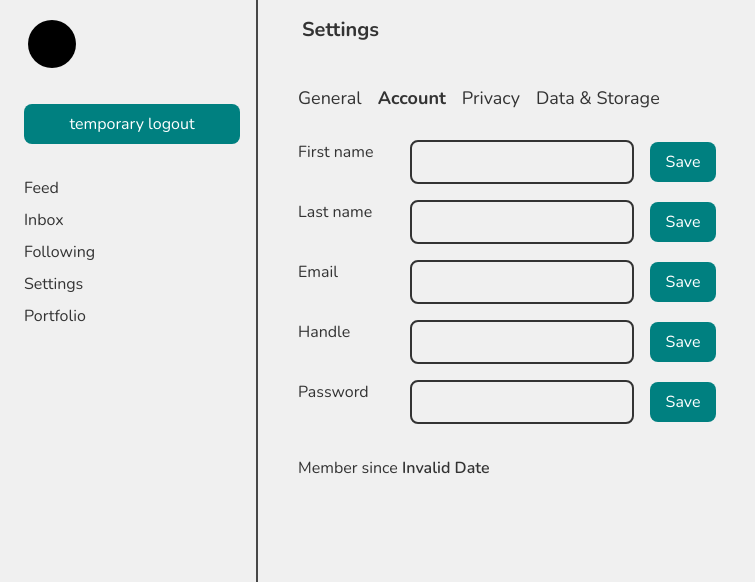
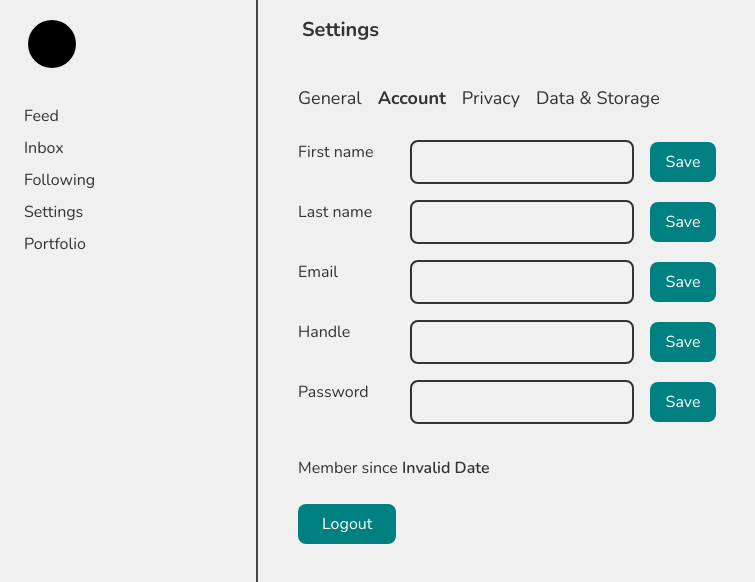
Before and after one commit to edisss1/fiabesco, a React (Vite) app: page /#/app/settings/account in a window 1280 px wide. Shown: the top 582 px of the page, without its empty margins (0-755 px from the left). Built offline with nearby package versions, Linux system fonts and the light colour scheme; no server answers.

Commit message:
update: minor changes

```diff
--- a/src/Pages/PostView.tsx
+++ b/src/Pages/PostView.tsx
@@ -12,7 +12,7 @@ const PostView = () => {
 
     return (
         <PageWrapper>
-            <div className="flex flex-col w-full max-w-[800px] items-center gap-8 mt-16">
+            <div className="flex flex-col w-full mx-auto max-w-[800px] items-center gap-8 mt-16">
                 {postData && (
                     <Post postedBy={postData.user} {...postData?.post} />
                 )}
--- a/src/Pages/settings/AccountSettings.tsx
+++ b/src/Pages/settings/AccountSettings.tsx
@@ -1,9 +1,15 @@
-import { useSelector } from "react-redux"
+import { useDispatch, useSelector } from "react-redux"
 import SettingsForm from "../../components/atoms/SettingsForm"
-import { RootState } from "../../redux/store"
+import { AppDispatch, RootState } from "../../redux/store"
+import Button from "../../components/atoms/Button"
+import { logout } from "../../utils/logout"
+import { useNavigate } from "react-router-dom"
 
 const AccountSettings = () => {
+    const dispatch = useDispatch<AppDispatch>()
     const { user } = useSelector((state: RootState) => state.auth)
+
+    const navigate = useNavigate()
 
     return (
         <div className="flex flex-col gap-4 ">
@@ -56,6 +62,12 @@ const AccountSettings = () => {
                         ).toLocaleDateString()}
                     </span>
                 </p>
+                <Button
+                    onClick={() => logout(navigate, dispatch)}
+                    className="cursor-pointer self-start px-6 py-2 bg-secondary rounded-lg text-white hover:scale-105 transition-transform duration-100 min-w-fit"
+                >
+                    Logout
+                </Button>
             </div>
         </div>
     )
--- a/src/components/atoms/AuthCheck.tsx
+++ b/src/components/atoms/AuthCheck.tsx
@@ -16,9 +16,10 @@ const AuthCheck = ({ children }: { children: React.ReactNode }) => {
     const navigate = useNavigate()
     const location = useLocation()
 
-    const { data: userData } = useQuery<User>({
+    const { data: userData, refetch } = useQuery<User>({
         queryKey: ["userData", emailForData],
         queryFn: async () => {
+            if (!emailForData) return null
             try {
                 if (emailForData) {
                     dispatch(setStatus("loading"))
@@ -43,10 +44,16 @@ const AuthCheck = ({ children }: { children: React.ReactNode }) => {
                 console.error(error)
             }
         },
-        enabled: !!emailForData,
         refetchOnWindowFocus: false,
         refetchOnReconnect: true
     })
+
+    useEffect(() => {
+        if (emailForData) {
+            refetch()
+            console.log("refetching")
+        }
+    }, [emailForData])
 
     useEffect(() => {
         if (user && !location.pathname.startsWith("/app")) {
--- a/src/components/atoms/Button.tsx
+++ b/src/components/atoms/Button.tsx
@@ -26,8 +26,8 @@ const Button = ({
     ariaControls
 }: ButtonProps) => {
     const variants = {
-        primary: "bg-primary px-4 py-2 rounded-lg",
-        secondary: "bg-secondary px-4 py-2 rounded-lg text-white"
+        primary: "bg-primary px-4 py-2 rounded-lg cursor-pointer",
+        secondary: "bg-secondary px-4 py-2 rounded-lg text-white cursor-pointer"
     }
 
     const appliedVariant = variantEnabled ? variants[variant!] : ""
--- a/src/components/organisms/Sidebar.tsx
+++ b/src/components/organisms/Sidebar.tsx
@@ -1,10 +1,8 @@
-import { useDispatch, useSelector } from "react-redux"
+import { useSelector } from "react-redux"
 import SidebarLink from "../atoms/SidebarLink"
 import UserInfo from "../atoms/UserInfo"
-import { AppDispatch, RootState } from "../../redux/store"
+import { RootState } from "../../redux/store"
 import Button from "../atoms/Button"
-import { useNavigate } from "react-router-dom"
-import { logout } from "../../utils/logout"
 import { AnimatePresence, motion } from "framer-motion"
 import { useRef } from "react"
 import HamburgerIcon from "../../assets/HamburgerIcon"
@@ -23,8 +21,6 @@ const Sidebar = ({
     setSidebarOpened
 }: SidebarProps) => {
     const { user } = useSelector((state: RootState) => state.auth)
-    const navigate = useNavigate()
-    const dispatch = useDispatch<AppDispatch>()
     const sidebarRef = useRef<HTMLDivElement>(null)
 
     const links = [
@@ -81,12 +77,7 @@ const Sidebar = ({
                     photoURL={user?.photoURL}
                     userID={user?._id}
                 />
-                <Button
-                    onClick={() => logout(navigate, dispatch)}
-                    variant="secondary"
-                >
-                    temporary logout
-                </Button>
+
                 <div className="flex flex-col gap-2">
                     {links.map((link) => (
                         <SidebarLink key={link.path} {...link} />
--- a/src/utils/logout.ts
+++ b/src/utils/logout.ts
@@ -2,7 +2,6 @@ import { NavigateFunction } from "react-router-dom"
 import { AppDispatch } from "../redux/store"
 import { setUser } from "../redux/slices/authSlice"
 
-// Temporary logout function
 export const logout = (navigate: NavigateFunction, dispatch: AppDispatch) => {
     localStorage.removeItem("token")
     localStorage.removeItem("dataEmail")
```
Also changed, not shown: src/components/organisms/NavBar.tsx (line endings or trailing spaces).
